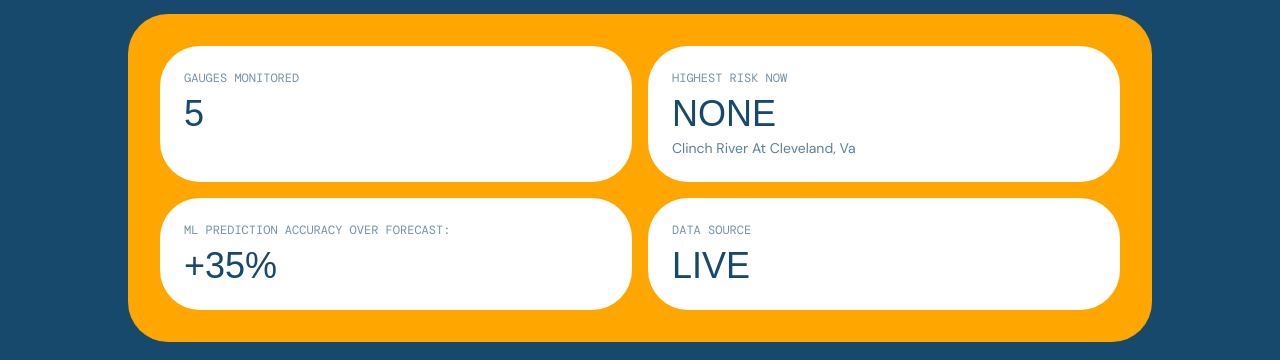
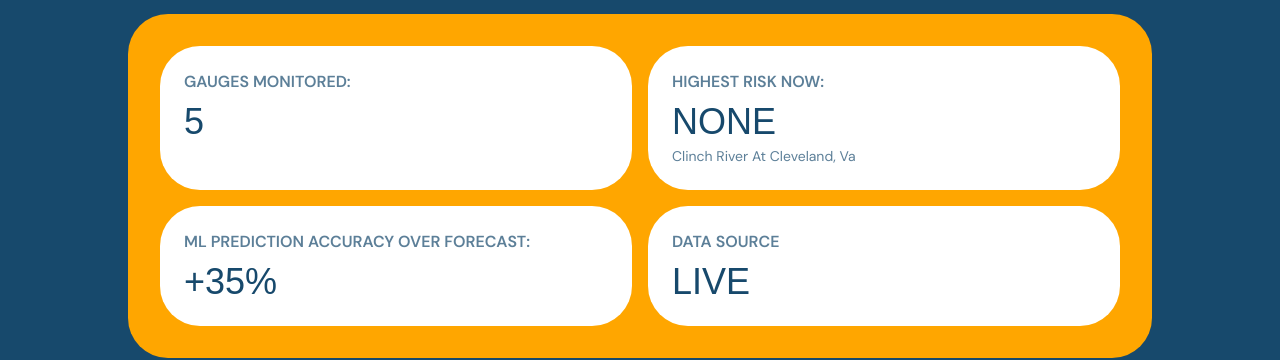
Before and after one commit to JeetPatwa04/SASEHack-Flood-Prediction-Project, a Next.js app: page /dashboard in a window 1280 px wide. Shown: the part 248-608 px from the top of the page. Built offline with nearby package versions, Linux system fonts and the light colour scheme; no server answers; a web font is replaced by a local one.

Commit message:
Dashboard Page Readability UI Fix!

```diff
--- a/app/dashboard/page.tsx
+++ b/app/dashboard/page.tsx
@@ -30,8 +30,8 @@ export default function Dashboard() {
     : null;
 
   const stats = [
-    { label: "GAUGES MONITORED", value: data ? String(data.gauges.length) : "—" },
-    { label: "HIGHEST RISK NOW", value: highestRisk?.risk.category.toUpperCase() ?? "—", sub: highestRisk?.name },
+    { label: "GAUGES MONITORED:", value: data ? String(data.gauges.length) : "—" },
+    { label: "HIGHEST RISK NOW:", value: highestRisk?.risk.category.toUpperCase() ?? "—", sub: highestRisk?.name },
     { label: "ML PREDICTION ACCURACY OVER FORECAST:", value: avgSkill24h !== null ? `+${avgSkill24h}%` : "—" },
     { label: "DATA SOURCE", value: data ? (data.is_sample_data ? "SAMPLE" : "LIVE") : "—" },
   ];
@@ -44,7 +44,7 @@ export default function Dashboard() {
         <div className="mx-auto grid max-w-5xl grid-cols-1 gap-4 rounded-blob bg-amber p-8 sm:grid-cols-2">
           {stats.map((s) => (
             <div key={s.label} className="animate-fade-up rounded-blob bg-white p-6">
-              <div className="font-mono-flood text-xs text-navy/60">{s.label}</div>
+              <div className="font-bold mono-flood text-md text-navy/70">{s.label}</div>
               <div className="mt-2 font-potta text-4xl text-navy">{loading ? "…" : s.value}</div>
               {s.sub && <div className="mt-1 text-sm text-navy/70">{s.sub}</div>}
             </div>
```
